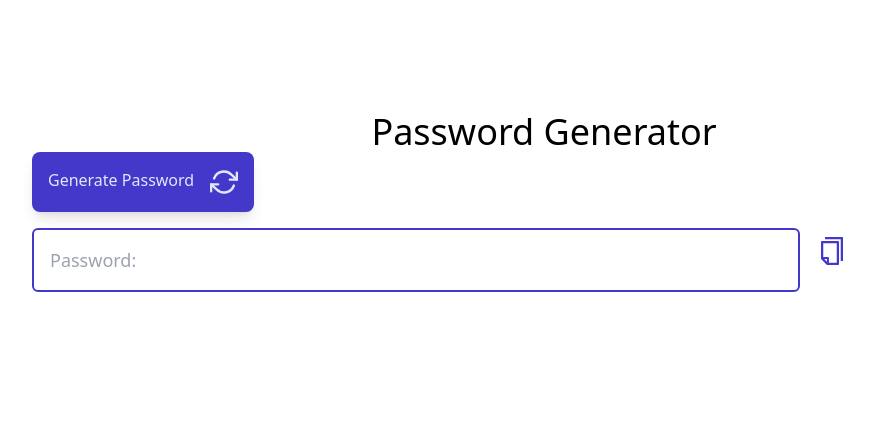
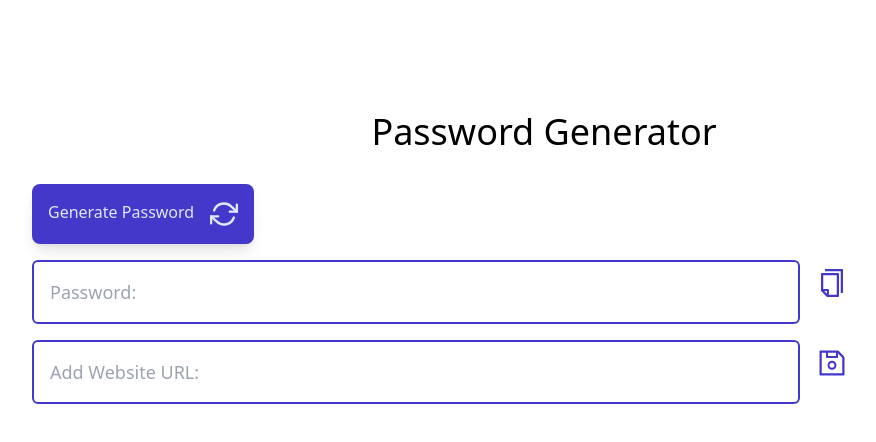
Before and after one commit to Hanask/password-generator-react, a React (Vite) app: page / in a window 1280 px wide. Shown: the top 442 px of the page, without its empty margins (96-972 px from the left). Built offline with nearby package versions, Linux system fonts and the light colour scheme.

Commit message:
Add website field and save button

```diff
--- a/src/MainPage.jsx
+++ b/src/MainPage.jsx
@@ -1,10 +1,11 @@
 import React, { useState } from "react";
 import { FiRefreshCw } from "react-icons/fi";
-import { AiOutlineCopy } from "react-icons/ai";
+import { AiOutlineCopy , AiOutlineSave} from "react-icons/ai";
 import toast, { Toaster } from 'react-hot-toast';
 
 const MainPage = () => {
   const [password, setPassword] = useState("");
+  const [website, setWebsite] = useState("");
 
   const generatePassword = () => {
     const randomPassword = Math.random().toString(36).slice(-10);
@@ -30,7 +31,7 @@ const MainPage = () => {
         <h1 className="text-4xl text-center font-medium">Password Generator</h1>
         <button
           onClick={generatePassword}
-          className=" bg-indigo-700 text-indigo-100 px-4 py-4 rounded-lg hover:bg-indigo-500 shadow-lg inline-flex "
+          className=" mt-8 bg-indigo-700 text-indigo-100 px-4 py-4 rounded-lg hover:bg-indigo-500 shadow-lg inline-flex "
         >
           Generate Password
           <span className="ml-4">
@@ -49,6 +50,17 @@ const MainPage = () => {
           <AiOutlineCopy size={32} className="text-indigo-700 mt-4" />
         </button>
       </div>
+      <div>
+        <input
+          value={website}
+          className=" w-3/4 border-indigo-700 text-indigo-500 px-4 py-4 rounded-md border-2 mt-4 text-lg"
+          placeholder="Add Website URL:"
+          onChange={(event) => setWebsite(event.target.value)}
+        />
+        <button className=" ml-4 " title="save-button">
+          <AiOutlineSave size={32} className="text-indigo-700 mt-4" />
+        </button>
+      </div>
     </div>
   );
 };
```
